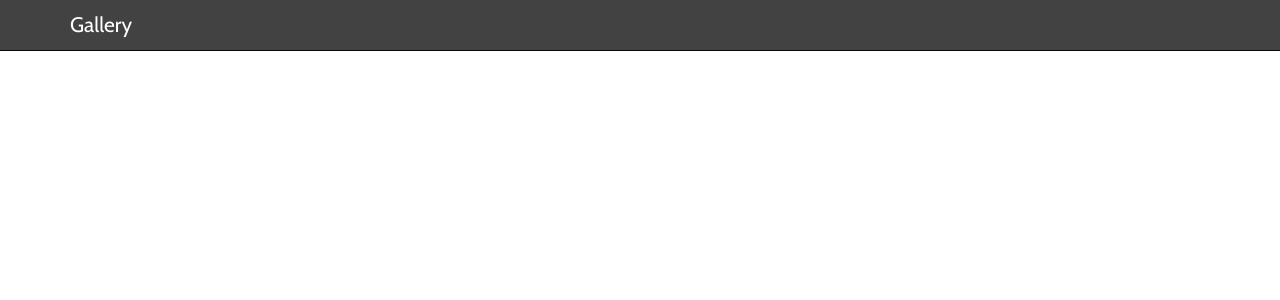
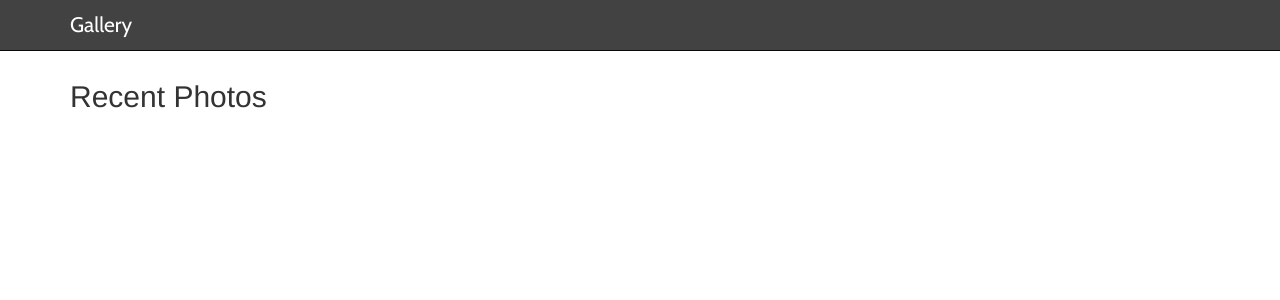
Before and after one commit to ranumiah/gallery, an Angular app: page / in a window 1280 px wide. Shown: the top 300 px of the page. Built offline with nearby package versions, Linux system fonts and the light colour scheme; a web font is replaced by a local one; what ng2-bootstrap would draw is missing.

Commit message:
Add Gallery Component

```diff
--- a/src/app/app.component.html
+++ b/src/app/app.component.html
@@ -1,3 +1,4 @@
 <div class="container">
   <app-navbar></app-navbar>
+  <app-gallery></app-gallery>
 </div>
--- a/src/app/app.module.ts
+++ b/src/app/app.module.ts
@@ -5,11 +5,13 @@ import { AlertModule } from 'ng2-bootstrap';
 
 import { AppComponent } from './app.component';
 import { NavbarComponent } from './navbar/navbar.component';
+import { GalleryComponent } from './gallery/gallery.component';
 
 @NgModule({
   declarations: [
     AppComponent,
-    NavbarComponent
+    NavbarComponent,
+    GalleryComponent
   ],
   imports: [
     BrowserModule,
--- /dev/null
+++ b/src/app/gallery/gallery.component.html
@@ -0,0 +1 @@
+<h2>{{ title }}</h2>
--- /dev/null
+++ b/src/app/gallery/gallery.component.ts
@@ -0,0 +1,11 @@
+import { Component } from '@angular/core';
+
+@Component({
+    selector: 'app-gallery',
+    templateUrl: './gallery.component.html',
+    styleUrls: ['./gallery.component.css']
+})
+
+export class GalleryComponent {
+    title = 'Recent Photos';
+}
```
Also changed, not shown: src/app/gallery/gallery.component.css (added).
